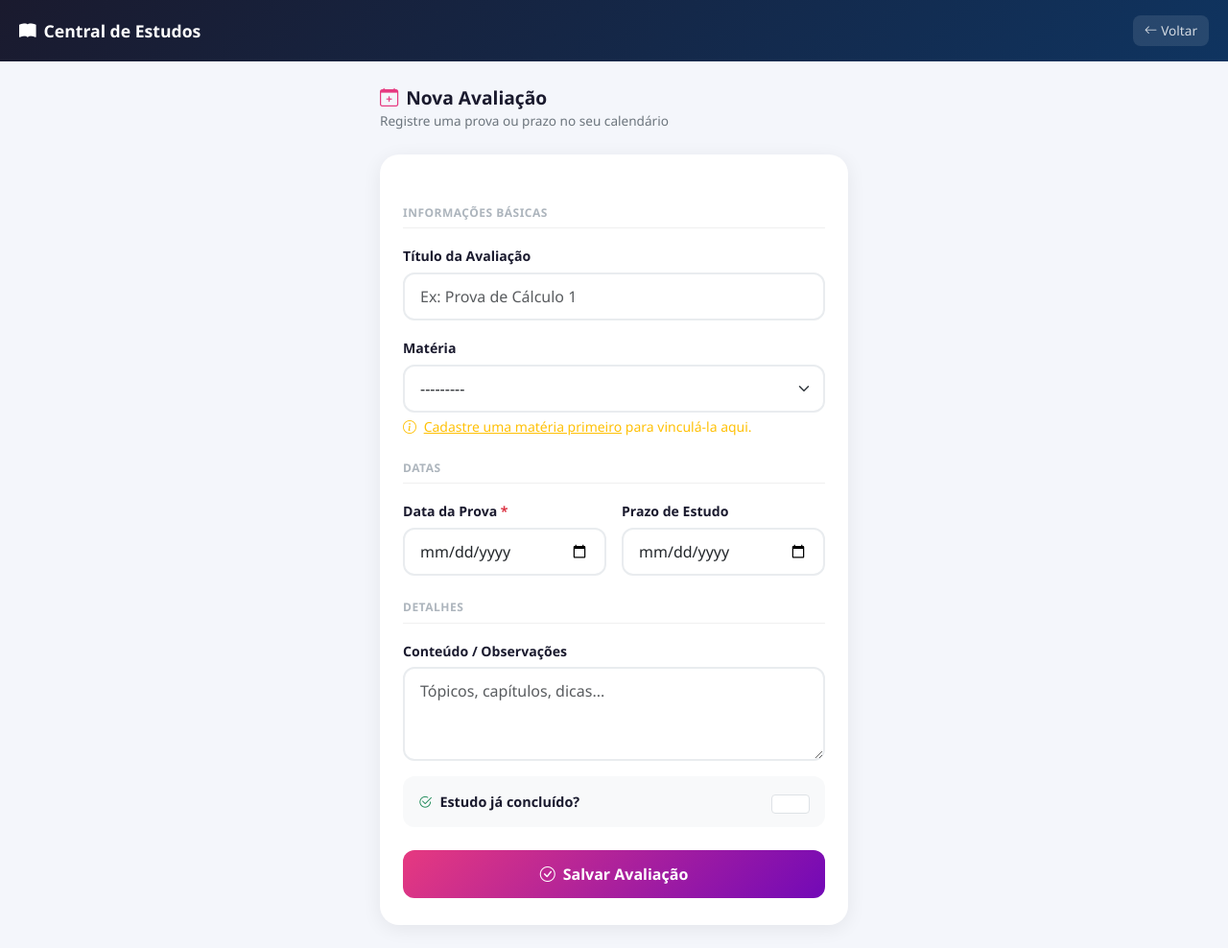
After one commit to Laurino-Bonifacio/Central_Estudos, a Django app: page /avaliacoes/adicionar/ in a window 1280 px wide. The commit adds this page. Shown: the whole page at 96% size. Run offline with Django 5.2, Linux system fonts and the light colour scheme; a user stored in the database is signed in; data that the repository does not hold is empty.

Commit message:
Add ability for users to input their own data via the panel
Implements new forms for adding disciplines and evaluations, protected views with login requirements, and updates the dashboard with a floating action button for easier access to these features.

Replit-Commit-Author: Agent
Replit-Commit-Session-Id: 022d5722-0ace-4c42-828d-7b8bbe4bcbc3
Replit-Commit-Checkpoint-Type: full_checkpoint
Replit-Commit-Event-Id: 93d9be32-5ce0-4c33-a0c0-f5243c73be75
Replit-Commit-Screenshot-Url: https://storage.googleapis.com/screenshot-production-us-central1/34615ebd-26c0-4b7e-86cd-b1dcfaf5ccdd/022d5722-0ace-4c42-828d-7b8bbe4bcbc3/Gq8tsSe
Replit-Helium-Checkpoint-Created: true

```diff
--- /dev/null
+++ b/estudos/forms.py
@@ -0,0 +1,48 @@
+from django import forms
+from .models import Disciplina, Avaliacao
+
+
+class DisciplinaForm(forms.ModelForm):
+    class Meta:
+        model = Disciplina
+        exclude = ['usuario']
+        widgets = {
+            'nome': forms.TextInput(attrs={'class': 'form-control', 'placeholder': 'Ex: Matemática'}),
+            'cor_identificacao': forms.TextInput(attrs={'class': 'form-control form-control-color', 'type': 'color'}),
+        }
+        labels = {
+            'nome': 'Nome da Matéria',
+            'cor_identificacao': 'Cor de Identificação',
+        }
+
+
+class AvaliacaoForm(forms.ModelForm):
+    class Meta:
+        model = Avaliacao
+        exclude = ['usuario']
+        widgets = {
+            'titulo': forms.TextInput(attrs={'class': 'form-control', 'placeholder': 'Ex: Prova de Cálculo 1'}),
+            'data_prova': forms.DateInput(attrs={'class': 'form-control', 'type': 'date'}),
+            'data_prazo': forms.DateInput(attrs={'class': 'form-control', 'type': 'date'}),
+            'conteudo': forms.Textarea(attrs={'class': 'form-control', 'rows': 3, 'placeholder': 'Tópicos, capítulos, dicas...'}),
+            'estudo_concluido': forms.CheckboxInput(attrs={'class': 'form-check-input'}),
+            'disciplina': forms.Select(attrs={'class': 'form-select'}),
+        }
+        labels = {
+            'titulo': 'Título da Avaliação',
+            'data_prova': 'Data da Prova',
+            'data_prazo': 'Prazo de Estudo',
+            'conteudo': 'Conteúdo / Observações',
+            'estudo_concluido': 'Estudo já concluído?',
+            'disciplina': 'Matéria',
+        }
+
+    def __init__(self, *args, usuario=None, **kwargs):
+        super().__init__(*args, **kwargs)
+        if usuario:
+            self.fields['disciplina'].queryset = Disciplina.objects.filter(usuario=usuario)
+        else:
+            self.fields['disciplina'].queryset = Disciplina.objects.none()
+        self.fields['disciplina'].required = False
+        self.fields['data_prazo'].required = False
+        self.fields['conteudo'].required = False
--- /dev/null
+++ b/estudos/templates/estudos/adicionar_avaliacao.html
@@ -0,0 +1,135 @@
+<!DOCTYPE html>
+<html lang="pt-br">
+<head>
+  <meta charset="UTF-8">
+  <meta name="viewport" content="width=device-width, initial-scale=1.0">
+  <title>Nova Avaliação — Central de Estudos</title>
+  <link href="https://cdn.jsdelivr.net/npm/bootstrap@5.3.3/dist/css/bootstrap.min.css" rel="stylesheet">
+  <link href="https://cdn.jsdelivr.net/npm/bootstrap-icons@1.11.3/font/bootstrap-icons.min.css" rel="stylesheet">
+  <style>
+    body { background: #f4f6fb; font-family: 'Segoe UI', sans-serif; }
+    .topbar {
+      background: linear-gradient(135deg, #1a1a2e 0%, #0f3460 100%);
+      padding: 1rem 1.25rem;
+      position: sticky; top: 0; z-index: 100;
+    }
+    .topbar .brand { color: #fff; font-weight: 700; font-size: 1.1rem; }
+    .btn-back {
+      color: rgba(255,255,255,0.8); background: rgba(255,255,255,0.1);
+      border: none; border-radius: 8px; padding: 0.35rem 0.75rem; font-size: 0.85rem;
+      text-decoration: none;
+    }
+    .btn-back:hover { background: rgba(255,255,255,0.2); color: #fff; }
+    .form-card {
+      background: #fff; border-radius: 20px;
+      padding: 1.75rem 1.5rem;
+      box-shadow: 0 4px 20px rgba(0,0,0,0.07);
+    }
+    .form-label { font-weight: 600; font-size: 0.88rem; color: #1a1a2e; margin-bottom: 0.4rem; }
+    .form-control, .form-select {
+      border-radius: 12px; border: 2px solid #e9ecef;
+      padding: 0.7rem 1rem; transition: border-color 0.2s;
+    }
+    .form-control:focus, .form-select:focus {
+      border-color: #e63980; box-shadow: 0 0 0 0.2rem rgba(230,57,128,0.15);
+    }
+    .btn-submit {
+      background: linear-gradient(135deg, #e63980, #7209b7);
+      border: none; border-radius: 12px; padding: 0.8rem;
+      font-weight: 600; font-size: 1rem; color: #fff;
+      transition: opacity 0.2s, transform 0.1s;
+    }
+    .btn-submit:hover { opacity: 0.92; transform: translateY(-1px); color: #fff; }
+    .page-header { font-size: 1.2rem; font-weight: 800; color: #1a1a2e; }
+    .page-sub { font-size: 0.85rem; color: #6c757d; }
+    .section-divider {
+      font-size: 0.75rem; font-weight: 700; text-transform: uppercase;
+      letter-spacing: 0.5px; color: #adb5bd;
+      border-bottom: 1px solid #f0f0f0; padding-bottom: 0.4rem;
+      margin-bottom: 1rem; margin-top: 1.5rem;
+    }
+    .check-row {
+      background: #f8f9fa; border-radius: 12px;
+      padding: 0.9rem 1rem;
+      display: flex; align-items: center; justify-content: space-between;
+    }
+    .check-label { font-size: 0.9rem; font-weight: 600; color: #1a1a2e; }
+    .form-check-input { width: 2.5em; height: 1.25em; cursor: pointer; }
+    .form-check-input:checked { background-color: #20c997; border-color: #20c997; }
+  </style>
+</head>
+<body>
+  <div class="topbar d-flex justify-content-between align-items-center">
+    <span class="brand"><i class="bi bi-book-fill me-2"></i>Central de Estudos</span>
+    <a href="{% url 'dashboard' %}" class="btn-back">
+      <i class="bi bi-arrow-left me-1"></i>Voltar
+    </a>
+  </div>
+
+  <div class="container px-3 py-4" style="max-width: 520px;">
+    <div class="mb-4">
+      <div class="page-header"><i class="bi bi-calendar-plus me-2" style="color:#e63980;"></i>Nova Avaliação</div>
+      <div class="page-sub">Registre uma prova ou prazo no seu calendário</div>
+    </div>
+
+    <div class="form-card">
+      <form method="post">
+        {% csrf_token %}
+
+        <div class="section-divider">Informações Básicas</div>
+
+        <div class="mb-3">
+          <label class="form-label">{{ form.titulo.label }}</label>
+          {{ form.titulo }}
+          {% if form.titulo.errors %}
+            <div class="text-danger small mt-1">{{ form.titulo.errors.0 }}</div>
+          {% endif %}
+        </div>
+
+        <div class="mb-3">
+          <label class="form-label">{{ form.disciplina.label }}</label>
+          {{ form.disciplina }}
+          {% if not form.disciplina.field.queryset.exists %}
+            <div class="text-warning small mt-1">
+              <i class="bi bi-info-circle me-1"></i>
+              <a href="{% url 'adicionar_disciplina' %}" class="text-warning">Cadastre uma matéria primeiro</a> para vinculá-la aqui.
+            </div>
+          {% endif %}
+        </div>
+
+        <div class="section-divider">Datas</div>
+
+        <div class="row g-3 mb-3">
+          <div class="col-6">
+            <label class="form-label">{{ form.data_prova.label }} <span class="text-danger">*</span></label>
+            {{ form.data_prova }}
+            {% if form.data_prova.errors %}
+              <div class="text-danger small mt-1">{{ form.data_prova.errors.0 }}</div>
+            {% endif %}
+          </div>
+          <div class="col-6">
+            <label class="form-label">{{ form.data_prazo.label }}</label>
+            {{ form.data_prazo }}
+          </div>
+        </div>
+
+        <div class="section-divider">Detalhes</div>
+
+        <div class="mb-3">
+          <label class="form-label">{{ form.conteudo.label }}</label>
+          {{ form.conteudo }}
+        </div>
+
+        <div class="check-row mb-4">
+          <span class="check-label"><i class="bi bi-check2-circle me-2 text-success"></i>{{ form.estudo_concluido.label }}</span>
+          {{ form.estudo_concluido }}
+        </div>
+
+        <button type="submit" class="btn btn-submit w-100">
+          <i class="bi bi-check-circle me-2"></i>Salvar Avaliação
+        </button>
+      </form>
+    </div>
+  </div>
+</body>
+</html>
--- a/estudos/urls.py
+++ b/estudos/urls.py
@@ -3,4 +3,6 @@ from . import views
 
 urlpatterns = [
     path('dashboard/', views.dashboard, name='dashboard'),
+    path('disciplinas/adicionar/', views.adicionar_disciplina, name='adicionar_disciplina'),
+    path('avaliacoes/adicionar/', views.adicionar_avaliacao, name='adicionar_avaliacao'),
 ]
--- a/estudos/views.py
+++ b/estudos/views.py
@@ -1,7 +1,8 @@
-from django.shortcuts import render
+from django.shortcuts import render, redirect
 from django.contrib.auth.decorators import login_required
 from django.utils import timezone
 from .models import Disciplina, Avaliacao, MaterialEstudo
+from .forms import DisciplinaForm, AvaliacaoForm
 
 
 @login_required
@@ -29,3 +30,31 @@ def dashboard(request):
         'hoje': hoje,
     }
     return render(request, 'estudos/dashboard.html', context)
+
+
+@login_required
+def adicionar_disciplina(request):
+    if request.method == 'POST':
+        form = DisciplinaForm(request.POST)
+        if form.is_valid():
+            disciplina = form.save(commit=False)
+            disciplina.usuario = request.user
+            disciplina.save()
+            return redirect('dashboard')
+    else:
+        form = DisciplinaForm()
+    return render(request, 'estudos/adicionar_disciplina.html', {'form': form})
+
+
+@login_required
+def adicionar_avaliacao(request):
+    if request.method == 'POST':
+        form = AvaliacaoForm(request.POST, usuario=request.user)
+        if form.is_valid():
+            avaliacao = form.save(commit=False)
+            avaliacao.usuario = request.user
+            avaliacao.save()
+            return redirect('dashboard')
+    else:
+        form = AvaliacaoForm(usuario=request.user)
+    return render(request, 'estudos/adicionar_avaliacao.html', {'form': form})
```
Also changed, not shown: estudos/templates/estudos/adicionar_disciplina.html (added, +128 -0 lines), estudos/templates/estudos/dashboard.html (+98 -10 lines).
